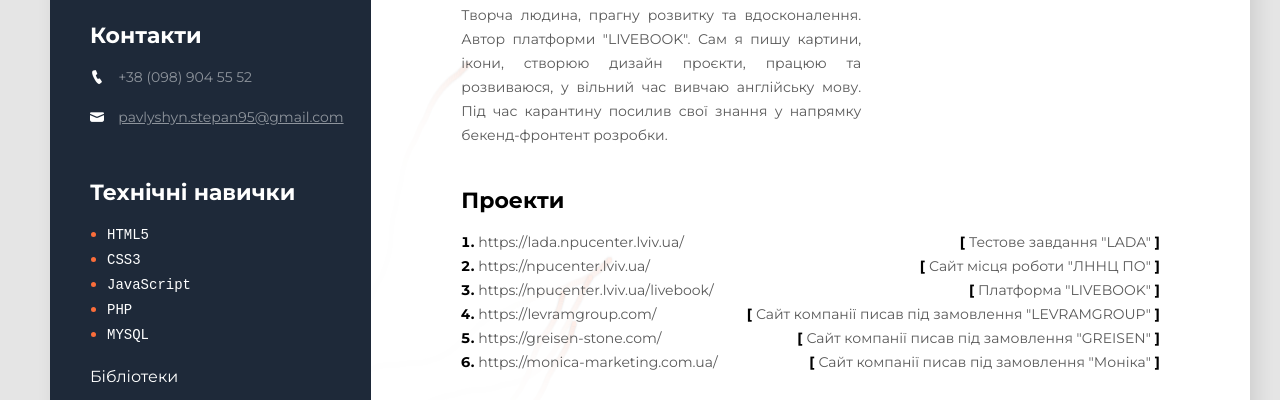
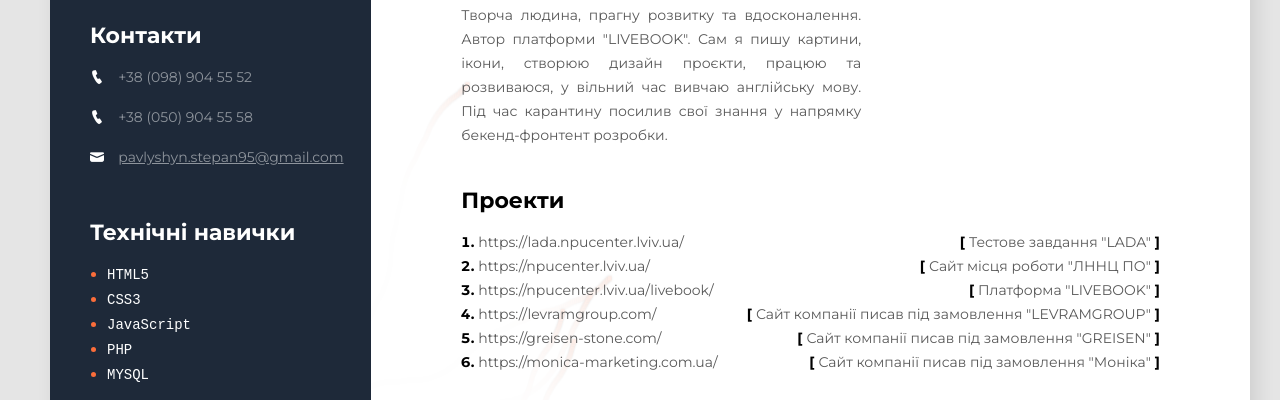
Before and after one commit to stepan95/resume, a plain HTML site: page index.html in a window 1280 px wide. Shown: the part 336-736 px from the top of the page. Drawn offline with Linux system fonts and the light colour scheme.

Commit message:
Update index.html

```diff
--- a/index.html
+++ b/index.html
@@ -143,6 +143,10 @@
                         <a href="tel:+380989045552" class="contact-link contact-phone">+38 (098) 904 55 52</a>
                     </p>
                     <p>
+                        <span class="contact-type"><i class="icofont-ui-call"></i></span>
+                        <a href="tel:+380509045558" class="contact-link contact-phone">+38 (050) 904 55 58</a>
+                    </p>
+                    <p>
                         <span class="contact-type"><i class="icofont-ui-message"></i></span>
                         <a href="mailto:pavlyshyn.stepan95@gmail.com" class="contact-link">pavlyshyn.stepan95@gmail.com</a>
                     </p>
```
